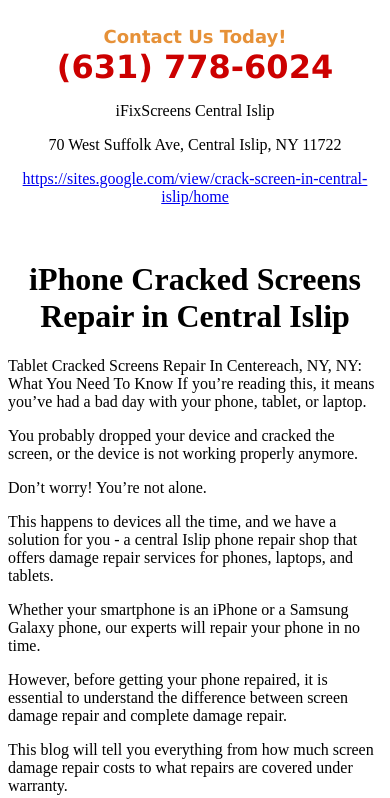
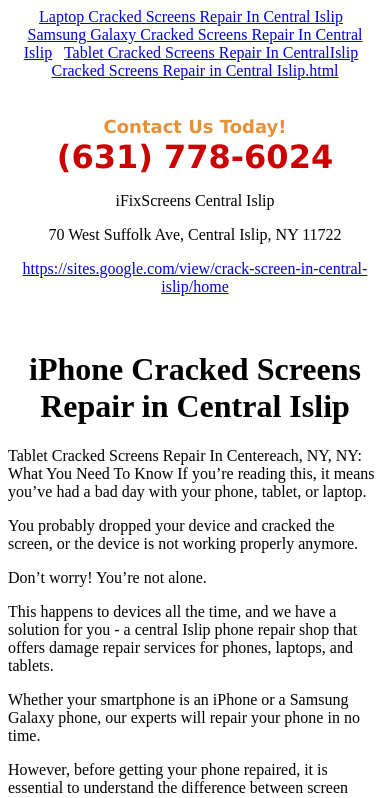
Before and after one commit to iFix786/cracked-screen-repair-in-central-islip, a plain HTML site: page iPhoneCrackedScreensRepairinCentralIslip.html in a window 390 px wide. Shown: the top 798 px of the page. Drawn offline with Linux system fonts and the light colour scheme.

Commit message:
Update iPhoneCrackedScreensRepairinCentralIslip.html

```diff
--- a/iPhoneCrackedScreensRepairinCentralIslip.html
+++ b/iPhoneCrackedScreensRepairinCentralIslip.html
@@ -1,4 +1,14 @@
-<!DOCTYPE html><html><body><div class="sites-embed-align-center-wrapping-off"><div class="sites-embed-border-on sites-embed sites-embed-full-width" style="width:100%;"><div class="sites-embed-content sites-embed-type-text"><div class="sites-embed-content-textbox"><div dir="ltr"><div style="text-align:center"><br><span style="color:rgb(230,145,56)"><b><font size="4"><span style="font-family:verdana,sans-serif">Contact Us Today!</span></font></b></span><br><span style="color:rgb(204,0,0)"><b><font size="6"><span style="font-family:verdana,sans-serif">(631) 778-6024</span></font></b></span><br><p>iFixScreens Central Islip</p><p>70 West Suffolk Ave, Central Islip, NY 11722</p><p><a href="https://sites.google.com/view/crack-screen-in-central-islip/home" target="_blank">https://sites.google.com/view/crack-screen-in-central-islip/home</a></p><br></div></div></div></div></div></div><center><h1>iPhone Cracked Screens Repair in Central Islip</h1></center>Tablet Cracked Screens Repair In Centereach, NY, NY: What You Need To Know
+<!DOCTYPE html><html><body>
+   <div style="text-align: center;">
+        <a href="./LaptopCrackedScreensRepairInCentralIslip.html">Laptop Cracked Screens Repair In Central Islip</a>&nbsp&nbsp
+        <a href="./SamsungGalaxyCrackedScreensRepairInCentralIslip.html">Samsung Galaxy Cracked Screens Repair In Central Islip</a>&nbsp&nbsp
+        <a href="./TabletCrackedScreensRepairInCentereachNY">Tablet Cracked Screens Repair In CentralIslip</a>&nbsp&nbsp
+
+        <a href="./index.html">Cracked Screens Repair in Central Islip.html</a>
+    </div><br/>
+
+
+  <div class="sites-embed-align-center-wrapping-off"><div class="sites-embed-border-on sites-embed sites-embed-full-width" style="width:100%;"><div class="sites-embed-content sites-embed-type-text"><div class="sites-embed-content-textbox"><div dir="ltr"><div style="text-align:center"><br><span style="color:rgb(230,145,56)"><b><font size="4"><span style="font-family:verdana,sans-serif">Contact Us Today!</span></font></b></span><br><span style="color:rgb(204,0,0)"><b><font size="6"><span style="font-family:verdana,sans-serif">(631) 778-6024</span></font></b></span><br><p>iFixScreens Central Islip</p><p>70 West Suffolk Ave, Central Islip, NY 11722</p><p><a href="https://sites.google.com/view/crack-screen-in-central-islip/home" target="_blank">https://sites.google.com/view/crack-screen-in-central-islip/home</a></p><br></div></div></div></div></div></div><center><h1>iPhone Cracked Screens Repair in Central Islip</h1></center>Tablet Cracked Screens Repair In Centereach, NY, NY: What You Need To Know
 If you’re reading this, it means you’ve had a bad day with your phone, tablet, or laptop. <p>You probably dropped your device and cracked the screen, or the device is not working properly anymore. <p>Don’t worry! You’re not alone. <p>This happens to devices all the time, and we have a solution for you - a central Islip phone repair shop that offers damage repair services for phones, laptops, and tablets. <p>Whether your smartphone is an iPhone or a Samsung Galaxy phone, our experts will repair your phone in no time.
 <p>
 
```
